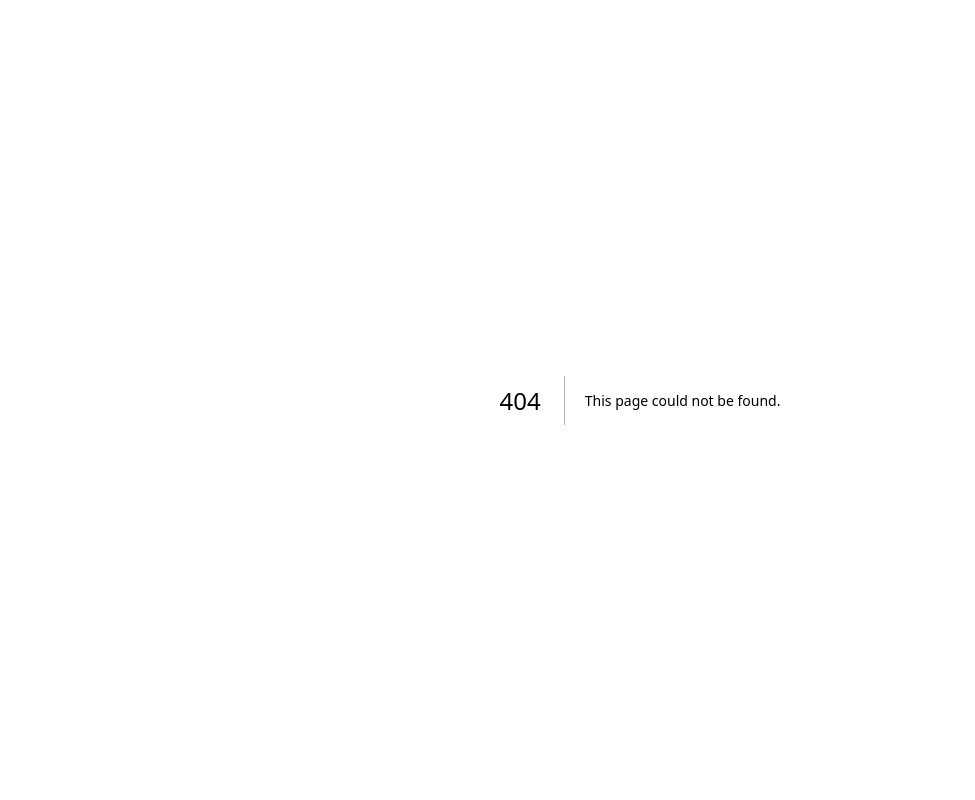
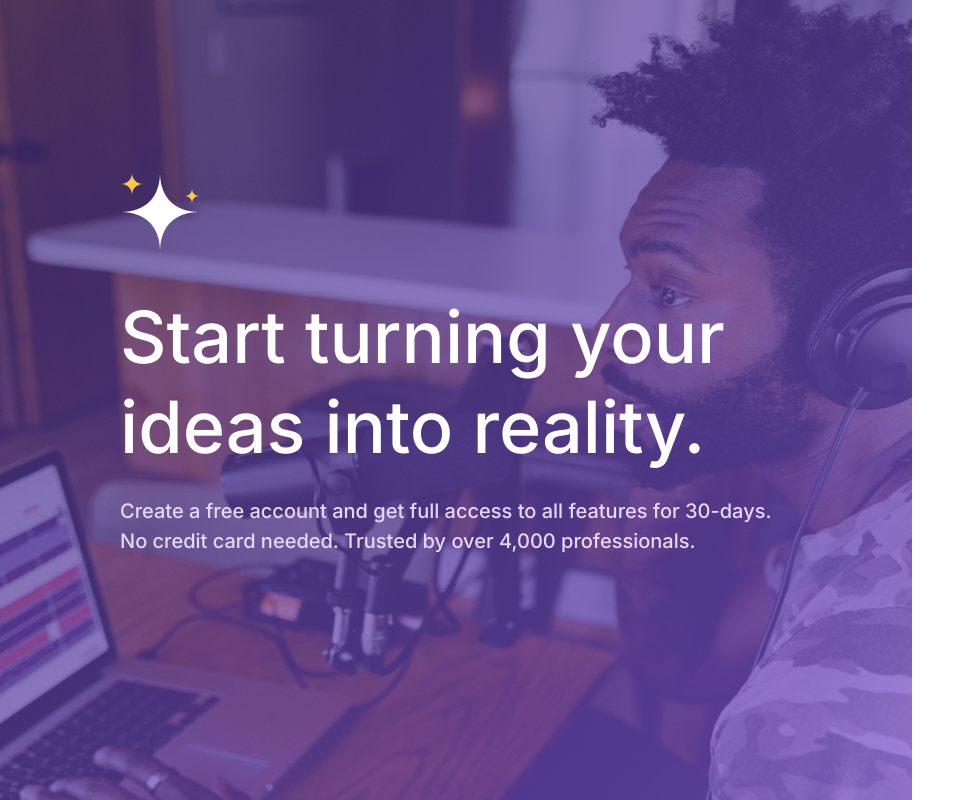
Before and after one commit to mruqqie/fe-assessment, a Next.js app: page /signup in a window 1280 px wide. Before the commit this address had no page. Shown: the whole page, without its empty margins (0-975 px from the left). Built offline with nearby package versions, Linux system fonts and the light colour scheme.

Commit message:
new file:   app/assets/Stars.png 	new file:   app/assets/signupimg.jpeg 	modified:   app/globals.css 	modified:   app/layout.tsx 	modified:   app/login/Login.tsx 	modified:   app/login/page.tsx 	new file:   app/signup/Signup.tsx 	new file:   app/signup/page.tsx 	modified:   tailwind.config.ts

```diff
--- a/app/globals.css
+++ b/app/globals.css
@@ -12,3 +12,67 @@ body {
     )
     rgb(var(--background-start-rgb));
 }
+
+.custom-checkbox {
+  position: relative;
+}
+
+.custom-checkbox input[type="checkbox"] {
+  appearance: none;
+  -webkit-appearance: none;
+  -moz-appearance: none;
+  width: 0;
+  height: 0;
+  opacity: 0;
+}
+
+.custom-checkbox input[type="checkbox"] + label::before {
+  content: '';
+  display: inline-flex;
+  width: 16px;
+  height: 16px;
+  border-top: 2px solid #D0D5DD;
+  border-left: 2px solid #D0D5DD;
+  border-bottom: 1px solid #D0D5DD;
+  border-right: 1px solid #D0D5DD;
+  background-color: #fff;
+  border-radius: 4px;
+  margin-right: 8px;
+}
+
+.custom-checkbox:hover input[type="checkbox"] + label::before {
+  background-color: rgb(233 213 255);
+  cursor: pointer;
+}
+
+/* Show the custom checkmark when the checkbox is checked */
+.custom-checkbox input[type="checkbox"]:checked + label::before {
+  content: '\2713'; /* Unicode character for checkmark */
+  color: rgb(147 51 234); /* Adjust color as needed */
+  font-size: 16px;
+  text-align: center;
+  line-height: 16px;
+  background-color: rgb(243 232 255);
+  padding-left: 1.5px;
+  border-top: 2px solid rgb(192 132 252);
+  border-left: 2px solid rgb(192 132 252);
+  border-bottom: 1px solid rgb(192 132 252);
+  border-right: 1px solid rgb(192 132 252);
+}
+
+.custom-checkbox:hover input[type="checkbox"]:checked + label::before {
+  background-color: rgb(233 213 255);
+  cursor: pointer;
+}
+
+/* w-4
+											   h-4
+											   appearance-none
+											   checked:bg-purple-100
+											   checked:border-purple-400
+											   checked:text-white
+											   hover:bg-purple-100
+											   hover:border-purple-400
+											   border border-l-2
+											   border-t-2 rounded
+											   border-[#D0D5DD] */
--- a/app/login/Login.tsx
+++ b/app/login/Login.tsx
@@ -1,4 +1,4 @@
-"use client"
+"use client";
 import Image from "next/image";
 import React, { ChangeEvent, useState } from "react";
 import LoginImage from "../assets/loginimg.jpeg";
@@ -21,15 +21,26 @@ const Login = () => {
 	};
 	return (
 		<div className="flex row w-[100%] h-[100vh]">
-			<div className="w-1/2 flex flex-col justify-between">
+			<div className="w-[100%] md:w-1/2 flex flex-col justify-center items-center">
+				<div className="flex flex-col justify-between items-center h-[500px] xs:h-[562px] w-[92%] xs:w-[360px]">
 					<div>
-					<h1 className="font-[600] text-3xl text-[#101828]">Welcome back</h1>
-					<p className="text-base ">Welcome back! Please enter your details.</p>
+						<h1 className="font-[600] text-2xl xs:text-3xl text-center text-[#101828]">
+							Welcome back
+						</h1>
+						<p className=" text-sm xs:text-base text-center">
+							Welcome back! Please enter your details.
+						</p>
 					</div>
-				<div>
-					<form onSubmit={handleSubmit}>
-						<div>
-							<label htmlFor="email" className="">
+					<div className="w-[100%]">
+						<form
+							onSubmit={handleSubmit}
+							className="flex flex-col gap-5 w-[100%]"
+						>
+							<div className="flex flex-col gap-[6px]">
+								<label
+									htmlFor="email"
+									className="font-medium text-sm"
+								>
 									Email
 								</label>
 								<input
@@ -38,11 +49,16 @@ const Login = () => {
 									name="email"
 									onChange={handleChange}
 									value={formData.email}
+									placeholder="Enter your email"
+									className="border border-[#D0D5DD] focus:outline-none focus:ring-4 focus:ring-purple-100 rounded-lg w-[100%] xs:w-[360px] h-[44px] px-[10px] py-[14px]"
 									required
 								/>
 							</div>
-						<div>
-							<label htmlFor="password" className="">
+							<div className="flex flex-col gap-[6px]">
+								<label
+									htmlFor="password"
+									className="font-medium text-sm"
+								>
 									Password
 								</label>
 								<input
@@ -51,36 +67,51 @@ const Login = () => {
 									name="password"
 									onChange={handleChange}
 									value={formData.password}
+									placeholder="**********"
+									className="border border-[#D0D5DD] focus:outline-none focus:ring-4 focus:ring-purple-100 rounded-lg w-[100%] xs:w-[360px] h-[44px] px-[10px] py-[14px]"
 									required
 								/>
 							</div>
-						<div>
-							<div>
+							<div className="flex flex-col xs:flex-row justify-between items-center">
+								<div className="custom-checkbox">
 									<input
 										type="checkbox"
 										id="check"
 										checked={isChecked}
 										onChange={handleCheckboxChange}
 									/>
-								<label htmlFor="check">
+									<label
+										htmlFor="check"
+										className="font-medium text-sm"
+									>
 										Remember for 30 days
 									</label>
 								</div>
-							<p>Forgot password</p>
+								<p className="mt-2 xs:mt-0 text-sm font-[600] text-purple-700 hover:cursor-pointer hover:text-purple-800">
+									Forgot password
+								</p>
 							</div>
-						<button>Log in</button>
+							<button className="text-base font-[600] w-[100%] h-11 rounded-lg bg-[#27779B] border border-[#7F56D9] hover:bg-[#7F56D9] text-white">
+								Log in
+							</button>
 						</form>
 					</div>
 					<div>
-					<p>Don't have an account? <span>Sign up</span></p>
+						<p className="font-[400] text-sm">
+							Don't have an account?{" "}
+							<span className="font-[600] text-[#27779B] hover:text-purple-800 hover:cursor-pointer">
+								Sign up
+							</span>
+						</p>
 					</div>
 				</div>
-			<div className="w-1/2">
+			</div>
+			<div className="w-1/2 hidden md:block">
 				<Image
 					src={LoginImage}
 					alt="Login Image"
-					width={100}
-					height={100}
+					width={1000}
+					height={1000}
 					className="w-[100%] h-[100vh]"
 				/>
 			</div>
--- a/app/login/page.tsx
+++ b/app/login/page.tsx
@@ -1,6 +1,5 @@
+import React from "react";
 import Login from "./Login";
-
-import React from "react";
 
 const Home = () => {
 	return <Login />;
--- /dev/null
+++ b/app/signup/Signup.tsx
@@ -0,0 +1,45 @@
+import React from "react";
+import Image from "next/image";
+import signupimg from "../assets/signupimg.jpeg";
+import stars from "../assets/Stars.png";
+
+const Signup = () => {
+	return (
+		<div>
+			<div className="relative w-[912px]">
+				<div className="absolute inset-0 flex items-center justify-center ">
+					<div className="flex flex-col -mt-16 gap-[40px] h-[392px] w-[672px]">
+						<Image
+							src={stars}
+							alt="Stars"
+							width={1000}
+							height={1000}
+							className="w-[80px] h-[80px] z-10"
+						/>
+						<div className="flex flex-col gap-[24px] h-[392px] w-[672px] z-20">
+							<h1 className="font-[500] text-[72px] leading-[90px] text-white tracking-[-2%]">
+								Start turning your ideas into reality.
+							</h1>
+							<p className="font-[500] text-[20px] leading-[30px] text-[#E9D7FE]">
+								Create a free account and get full access to all
+								features for 30-days. No credit card needed.
+								Trusted by over 4,000 professionals.
+							</p>
+						</div>
+					</div>
+				</div>
+				<div className="absolute inset-0 bg-gradient-to-br from-[#42307D] to-[#7F56D9] opacity-70"></div>
+				<Image
+					src={signupimg}
+					alt="Sign up Image"
+					width={1000}
+					height={1000}
+					className="w-[100%] h-[100vh]"
+				/>
+			</div>
+			<div></div>
+		</div>
+	);
+};
+
+export default Signup;
--- /dev/null
+++ b/app/signup/page.tsx
@@ -0,0 +1,8 @@
+import React from "react";
+import Signup from "./Signup";
+
+const page = () => {
+	return <Signup />;
+};
+
+export default page;
--- a/tailwind.config.ts
+++ b/tailwind.config.ts
@@ -13,6 +13,10 @@ const config: Config = {
         "gradient-conic":
           "conic-gradient(from 180deg at 50% 50%, var(--tw-gradient-stops))",
       },
+
+      screens: {
+        'xs': '400px',
+      }
     },
   },
   plugins: [],
```
Also changed, not shown: app/assets/Stars.png (added), app/assets/signupimg.jpeg (added), app/layout.tsx (indentation only). Lines whose indentation alone changed are shown as unchanged.
